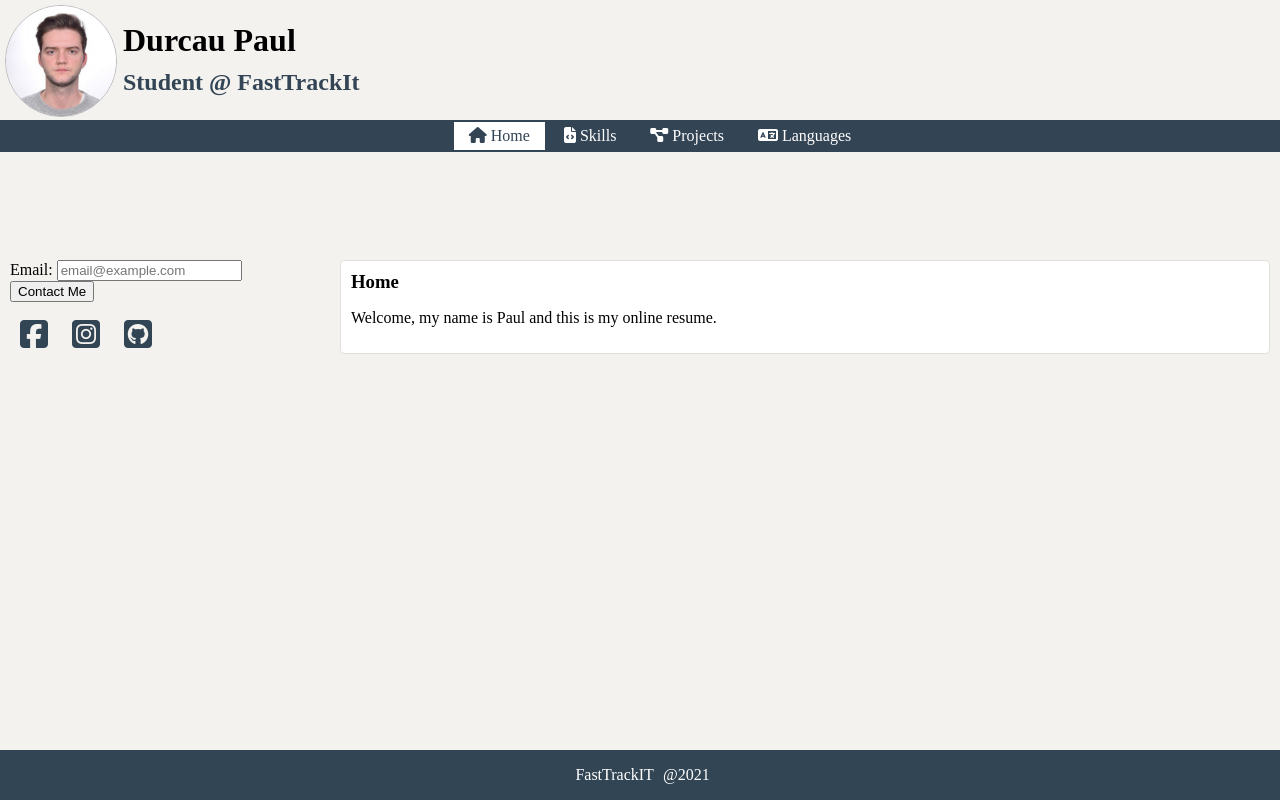
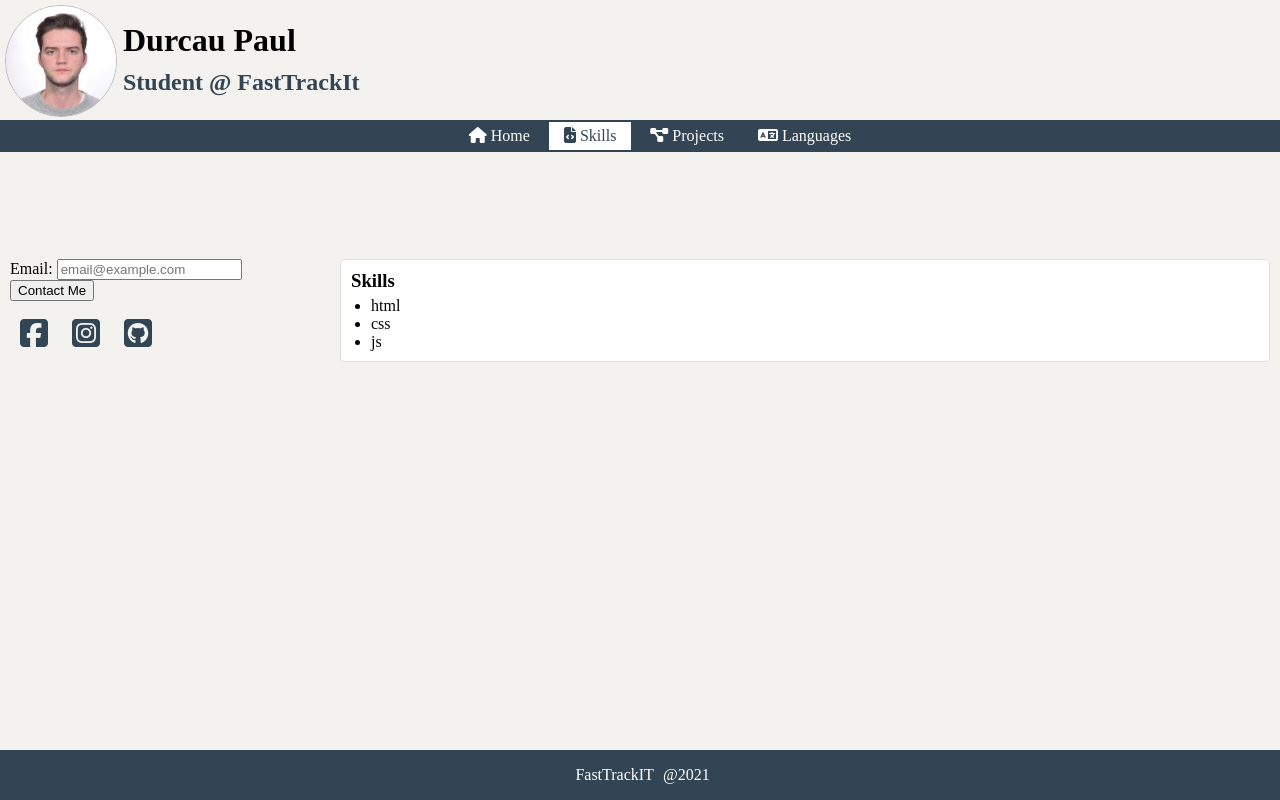
Before and after one commit to PaulDurcau94/PaulDurcau94.github.io, a plain HTML site: page index.html in a window 1280 px wide. Drawn offline with Linux system fonts and the light colour scheme.

Commit message:
print skills from js

```diff
--- a/functions.js
+++ b/functions.js
@@ -29,7 +29,7 @@ function showPage(id) {
     show(id);
 }
 
-show('home')
+show('skills')
 
 document.querySelector('#top-menu-bar').addEventListener("click", function(e){
     if (e.target.matches("a")) {
@@ -38,3 +38,16 @@ document.querySelector('#top-menu-bar').addEventListener("click", function(e){
         highlight(e.target);
     };
 });
+
+var skills = [
+    'html',
+    'css',
+    'js'
+];
+
+var skillsHtml = skills.map(function(skill){
+    console.info(skill);
+    return `<li>${skill}</li>`;
+}).join('');
+
+document.querySelector("#skills ul").innerHTML = skillsHtml;
--- a/index.html
+++ b/index.html
@@ -54,11 +54,7 @@
 
 			<div class="page" id="skills">
 				<h3>Skills</i></h3>
-				<ul>
-					<li><i class="fab fa-html5"></i> HTML</li>
-					<li><i class="fab fa-css3-alt"></i> CSS</li>
-					<li><i class="fab fa-js-square"></i> JavaScript</li>
-				</ul>
+				<ul></ul>
 			</div>
 
 			<div class="page" id="projects">
```
